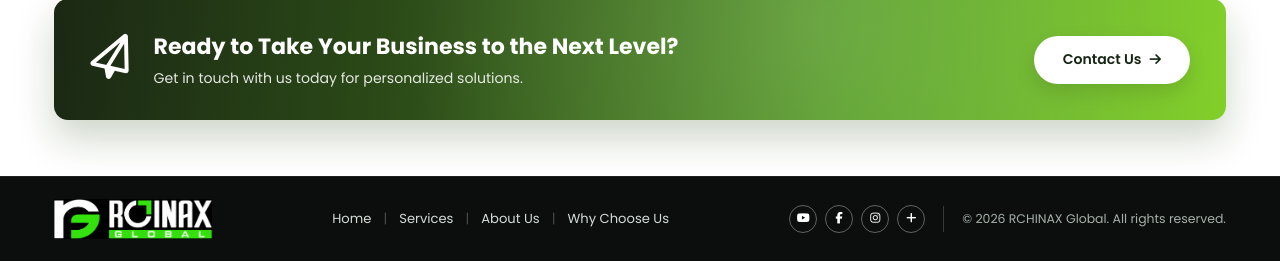
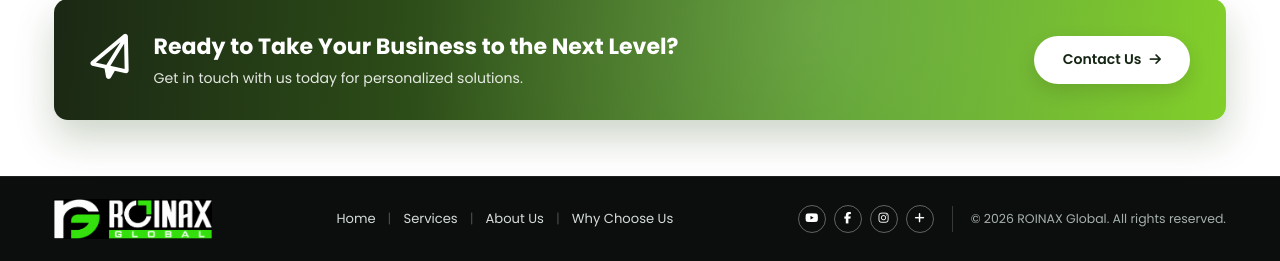
Before and after one commit to ROINAX7886/ROINAXGLOBAL, a Node server app: page / in a window 1280 px wide. Shown: the part 2672-2933 px from the top of the page. Run offline with Node 20, Linux system fonts and the light colour scheme; some libraries are stand-ins or nearby versions.

Commit message:
name correction

```diff
--- a/views/layouts/auth-layout.ejs
+++ b/views/layouts/auth-layout.ejs
@@ -5,7 +5,7 @@
     <meta charset="UTF-8">
     <meta name="viewport" content="width=device-width, initial-scale=1.0">
     <title>
-        <%= typeof title !=='undefined' ? title : 'RCHINAX Global Client Portal' %>
+        <%= typeof title !=='undefined' ? title : 'ROINAX Global Client Portal' %>
     </title>
     <link rel="icon" type="image/png" href="/assets/images/logo.png">
     <link rel="preconnect" href="https://fonts.googleapis.com">
--- a/views/layouts/base.ejs
+++ b/views/layouts/base.ejs
@@ -5,7 +5,7 @@
     <meta charset="UTF-8">
     <meta name="viewport" content="width=device-width, initial-scale=1.0">
     <title>
-        <%= typeof title !=='undefined' ? title : 'RCHINAX Global | End-to-End Business Solutions' %>
+        <%= typeof title !=='undefined' ? title : 'ROINAX Global | End-to-End Business Solutions' %>
     </title>
     <link rel="icon" type="image/png" href="/assets/images/logo.png">
     <link rel="preconnect" href="https://fonts.googleapis.com">
@@ -13,11 +13,14 @@
     <link href="https://fonts.googleapis.com/css2?family=Poppins:wght@400;500;600;700;800&display=swap"
         rel="stylesheet">
     <link rel="stylesheet" href="https://cdnjs.cloudflare.com/ajax/libs/font-awesome/6.5.1/css/all.min.css">
+
+    <!-- Base Global Stylesheet -->
     <link rel="stylesheet" href="/css/style.css">
+
+    <!-- Optional Page-Specific Stylesheet -->
     <% if (typeof extraCss !=='undefined' ) { %>
         <link rel="stylesheet" href="<%= extraCss %>">
         <% } %>
-</head>
 </head>
 
 <body>
@@ -25,7 +28,7 @@
         <div class="loader-inner">
             <div class="loader-ring"></div>
             <div class="loader-brand">
-                <span class="loader-title">RCHINAX</span>
+                <span class="loader-title">ROINAX</span>
                 <span class="loader-sub">GLOBAL</span>
             </div>
             <div class="loader-bar">
--- a/views/pages/index.ejs
+++ b/views/pages/index.ejs
@@ -16,7 +16,8 @@
                 </h1>
                 <p class="hero-subtitle">End-to-End Business Solutions Under One Roof</p>
                 <p class="hero-desc">
-                    From branding to global delivery, RCHINAX Global empowers your business with innovative,
+                    From branding to global delivery, ROINAX
+ Global empowers your business with innovative,
                     reliable and scalable solutions.
                 </p>
                 <div class="hero-buttons">
@@ -49,7 +50,8 @@
             <div class="about-media reveal-left">
                 <div class="about-accent-shape"></div>
                 <div class="about-img-wrap">
-                    <img src="/assets/images/about-building.png" alt="RCHINAX Global Corporate Building"
+                    <img src="/assets/images/about-building.png" alt="ROINAX
+ Global Corporate Building"
                         onerror="this.src='https://images.unsplash.com/photo-1486406146926-c627a92ad1ab?auto=format&fit=crop&w=800&q=80'">
                 </div>
             </div>
@@ -57,14 +59,16 @@
             <div class="about-content reveal-up">
                 <div class="eyebrow">
                     <span class="eyebrow-line"></span>
-                    <span class="eyebrow-green">About</span> RCHINAX Global
+                    <span class="eyebrow-green">About</span> ROINAX
+ Global
                 </div>
                 <h2>
                     Your Trusted Partner<br>
                     for <span class="text-green">Business Growth</span>
                 </h2>
                 <p>
-                    RCHINAX Global is a dynamic business solutions provider, offering a comprehensive range of
+                    ROINAX
+ Global is a dynamic business solutions provider, offering a comprehensive range of
                     services to help you establish, grow and thrive in today's competitive world.
                 </p>
                 <a href="#services" class="btn btn-green">
--- a/views/pages/signup.ejs
+++ b/views/pages/signup.ejs
@@ -6,10 +6,12 @@
     <div class="auth-card">
         <div class="brand-header">
             <a href="/" class="auth-brand">
-                <img src="/assets/images/logo.png" alt="RCHINAX Global" class="auth-brand-logo"
+                <img src="/assets/images/logo.png" alt="ROINAX
+ Global" class="auth-brand-logo"
                     onerror="this.style.display='none'; document.getElementById('auth-fallback').style.display='block';">
                 <div id="auth-fallback" class="auth-fallback" style="display:none;">
-                    RCHINAX <span>GLOBAL</span>
+                    ROINAX
+ <span>GLOBAL</span>
                 </div>
             </a>
             <span class="auth-tag">Onboarding</span>
--- a/views/partials/footer.ejs
+++ b/views/partials/footer.ejs
@@ -1,7 +1,8 @@
 <footer class="site-footer">
     <div class="container footer-inner">
         <a href="/" class="footer-logo">
-            <img src="/assets/images/logo-white.png" alt="RCHINAX Global" onerror="this.style.display='none'">
+            <img src="/assets/images/logo-white.png" alt="ROINAX
+ Global" onerror="this.style.display='none'">
         </a>
 
         <nav class="footer-links">
@@ -22,7 +23,8 @@
                 <a href="/contact" aria-label="Instagram"><i class="fa-solid fa-plus"></i></a>
             </div>
             <span class="footer-divider"></span>
-            <p class="copyright">&copy; 2026 RCHINAX Global. All rights reserved.</p>
+            <p class="copyright">&copy; 2026 ROINAX
+ Global. All rights reserved.</p>
         </div>
     </div>
 </footer>
--- a/views/partials/header.ejs
+++ b/views/partials/header.ejs
@@ -1,10 +1,12 @@
 <header class="site-header" id="siteHeader">
     <div class="container header-inner">
         <a href="/" class="brand">
-            <img src="/assets/images/logo.png" alt="RCHINAX Global" class="brand-img"
+            <img src="/assets/images/logo.png" alt="ROINAX
+ Global" class="brand-img"
                 onerror="this.style.display='none'; document.getElementById('brand-fallback').style.display='inline-block';">
             <span id="brand-fallback"
-                style="display:none; font-weight:800; font-size:1.3rem; letter-spacing:1px; color:#151918;">RCHINAX
+                style="display:none; font-weight:800; font-size:1.3rem; letter-spacing:1px; color:#151918;">ROINAX
+
                 <span style="color:#53a922;">GLOBAL</span></span>
         </a>
 
```
Also changed, not shown: views/pages/login.ejs (+6 -3 lines).
